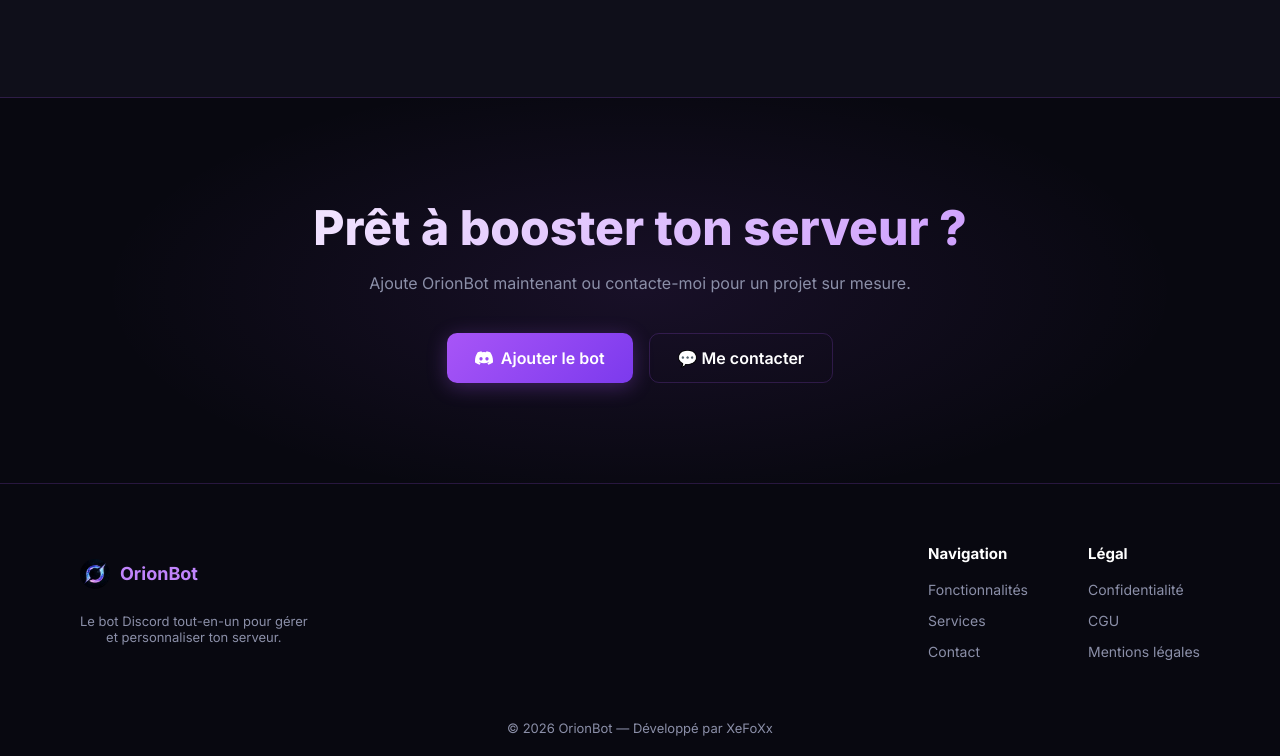
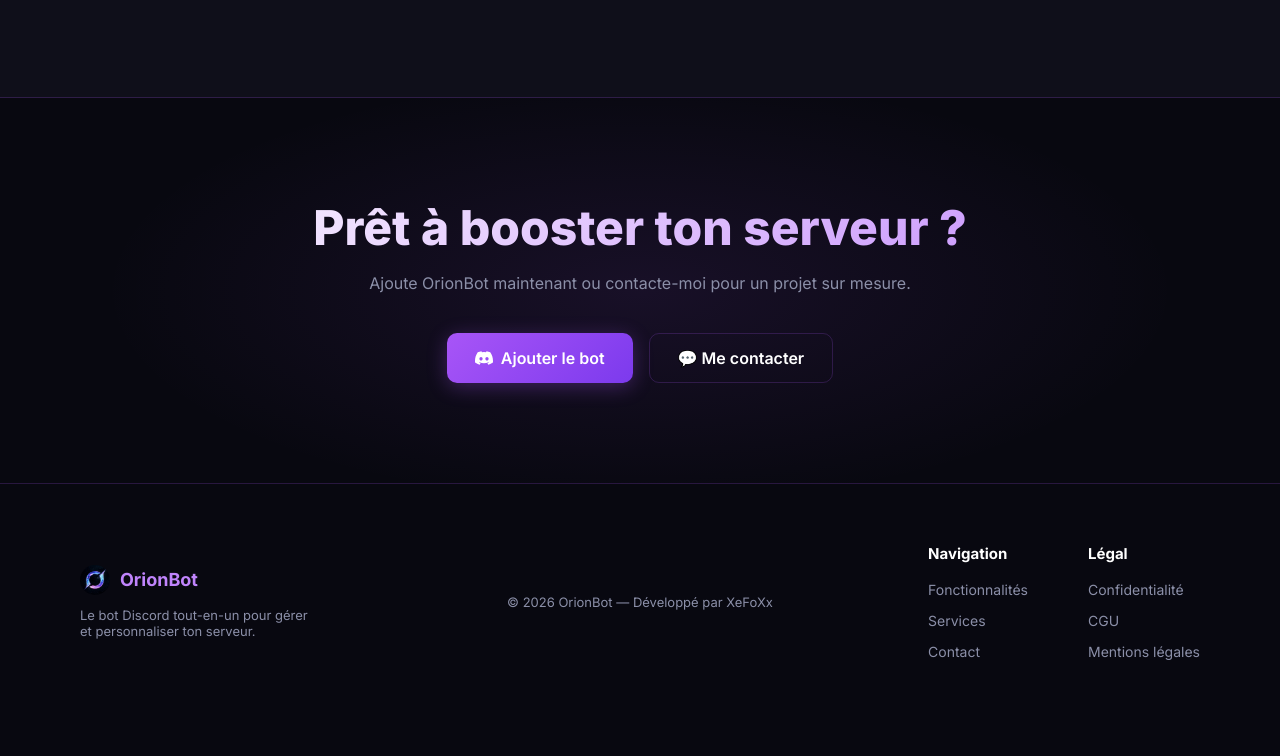
Before and after one commit to xefoxxtv/OrionWeb, a plain HTML site: page index.html in a window 1280 px wide. Shown: the part 2412-3168 px from the top of the page. After the commit the page ends 3132 px from the top, so only its background shows below. Drawn offline with Linux system fonts and the light colour scheme; no server answers.

```diff
--- a/index.html
+++ b/index.html
@@ -460,51 +460,26 @@
         /* FOOTER */
         footer {
             border-top: 1px solid var(--border);
-            padding: 60px 40px 40px;
+            padding: 60px 40px;
             display: grid;
-            grid-template-columns: 1fr 1fr;
+            grid-template-columns: 1fr auto 1fr;
             gap: 40px;
             align-items: center;
-        }
-
-        .footer-logo {
-            display: flex;
-            align-items: center;
-            gap: 10px;
-            margin-bottom: 12px;
-            justify-content: center;
-        }
-
-        .footer-logo-img {
-            width: 30px;
-            height: 30px;
-            border-radius: 50%;
-            background-image: url('assets/logo.jpg');
-            background-size: cover;
-            background-position: center;
-            background-repeat: no-repeat;
-            background-color: #080810;
-        }
-
-        .footer-logo span {
-            font-weight: 700;
-            color: var(--purple-light);
-            font-size: 18px;
-        }
-
-        footer p {
-            font-size: 13px;
-            color: var(--text-muted);
-            text-align: center;
         }
 
         .footer-left {
             display: flex;
             flex-direction: column;
             align-items: flex-start;
-            justify-content: center;
             gap: 12px;
             padding-left: 40px;
+        }
+
+        .footer-center {
+            display: flex;
+            align-items: center;
+            justify-content: center;
+            text-align: center;
         }
 
         .footer-right {
@@ -538,12 +513,30 @@
             color: var(--purple-light);
         }
 
-        .footer-bottom {
-            padding: 20px 40px;
-            text-align: center;
+        .footer-logo {
+            display: flex;
+            align-items: center;
+            gap: 10px;
         }
 
-        .footer-bottom p {
+        .footer-logo-img {
+            width: 30px;
+            height: 30px;
+            border-radius: 50%;
+            background-image: url('assets/logo.jpg');
+            background-size: cover;
+            background-position: center;
+            background-repeat: no-repeat;
+            background-color: #080810;
+        }
+
+        .footer-logo span {
+            font-weight: 700;
+            color: var(--purple-light);
+            font-size: 18px;
+        }
+
+        footer p {
             font-size: 13px;
             color: var(--text-muted);
         }
@@ -693,6 +686,9 @@
             </div>
             <p>Le bot Discord tout-en-un pour gérer<br>et personnaliser ton serveur.</p>
         </div>
+        <div class="footer-center">
+            <p>© 2026 OrionBot — Développé par XeFoXx</p>
+        </div>
         <div class="footer-right">
             <div class="footer-col">
                 <span class="footer-col-title">Navigation</span>
@@ -708,9 +704,6 @@
             </div>
         </div>
     </footer>
-    <div class="footer-bottom">
-        <p>© 2026 OrionBot — Développé par XeFoXx</p>
-    </div>
 
 </body>
 </html>
```
